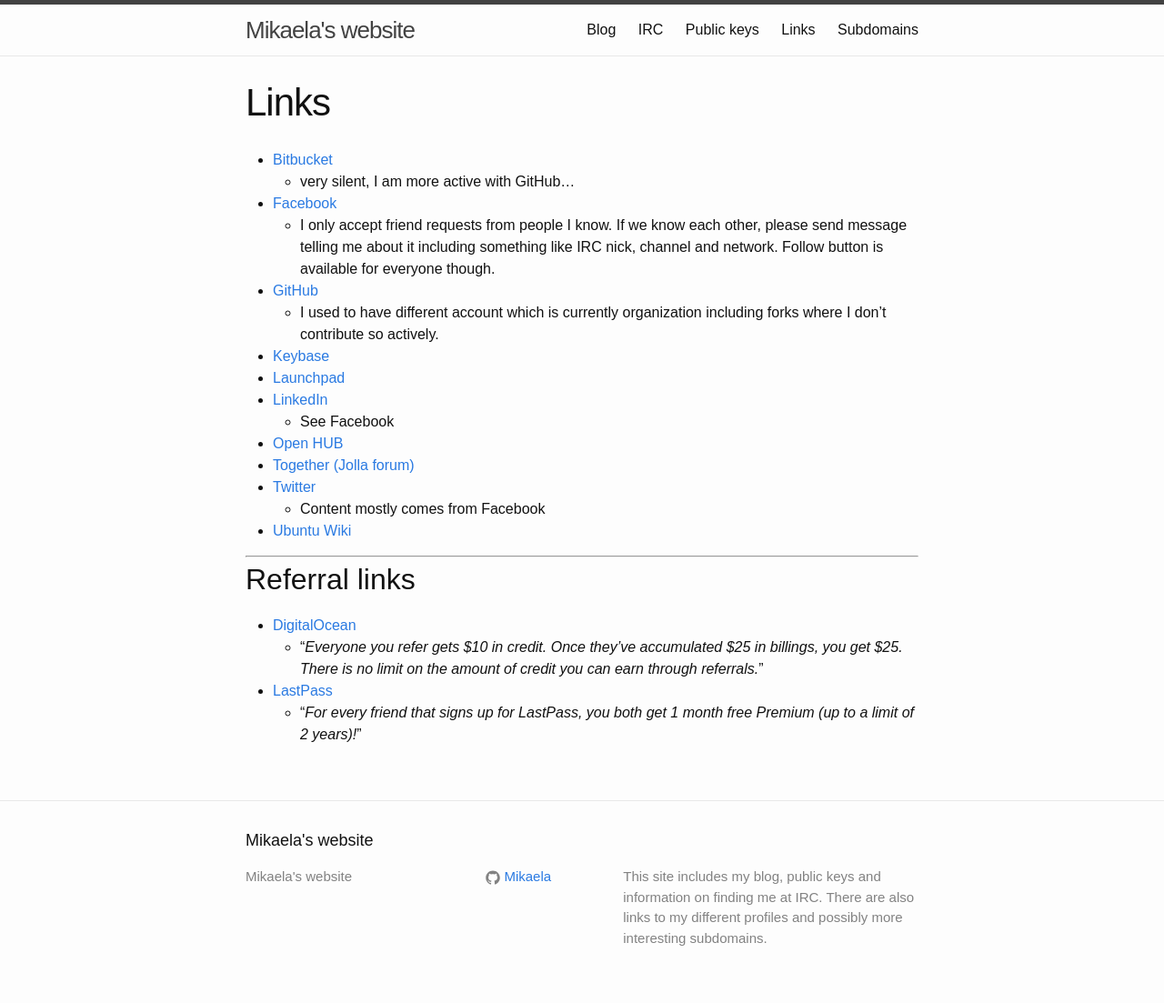
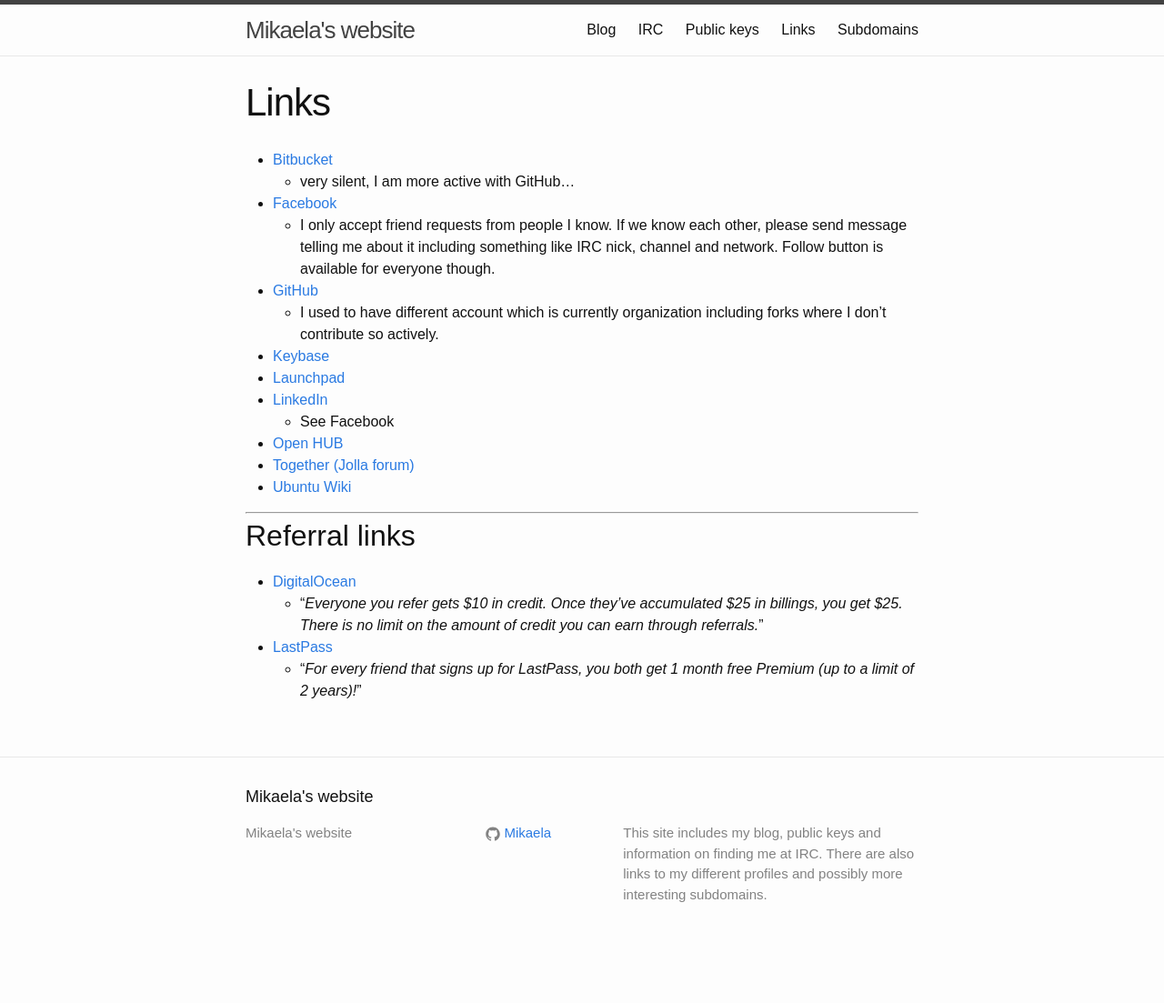
Before and after one commit to Mikaela/mikaela.github.io, a Jekyll site: the page built from pages/links.markdown, in a window 1280 px wide. Shown: the whole page at 91% size. Built offline with Jekyll 4.4.1, drawn with Linux system fonts in a browser that asks for light colours; Markdown is read by kramdown in place of the engine named in the settings; after the commit the page ends 1055 px from its top, so only the background shows below that.

Commit message:
remove Twitter

```diff
--- a/_config.yml
+++ b/_config.yml
@@ -6,8 +6,7 @@
     more interesting subdomains.
 baseurl: "" # the subpath of your site, e.g. /blog/
 url: "https://mikaela.info" # the base hostname & protocol for your site
-# I prefer my GitHub being looked more than Twitter
-#twitter_username: Mkaysi
+#twitter_username:
 github_username:  Mikaela
 
 # Build settings
--- a/pages/links.markdown
+++ b/pages/links.markdown
@@ -20,8 +20,6 @@
     * See Facebook
 * [Open HUB](https://www.openhub.net/accounts/Mikaela)
 * [Together (Jolla forum)](https://together.jolla.com/users/6732/mikaela/)
-* [Twitter](https://twitter.com/Mkaysi)
-    * Content mostly comes from Facebook
 * [Ubuntu Wiki](https://wiki.ubuntu.com/mikaela)
 
 * * * * *
```
